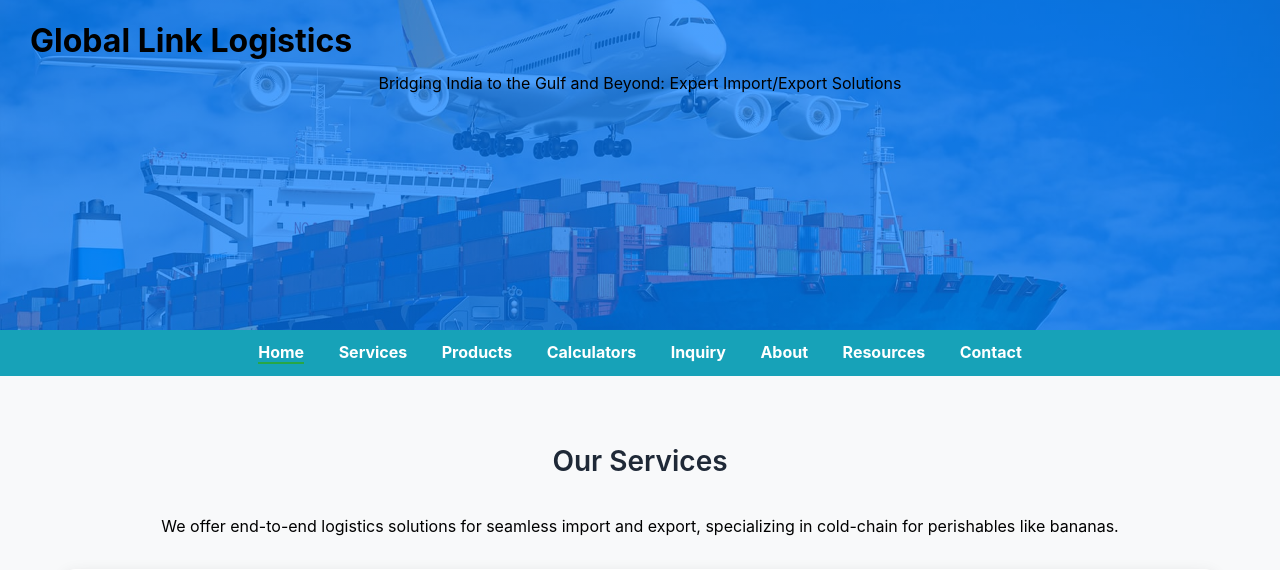
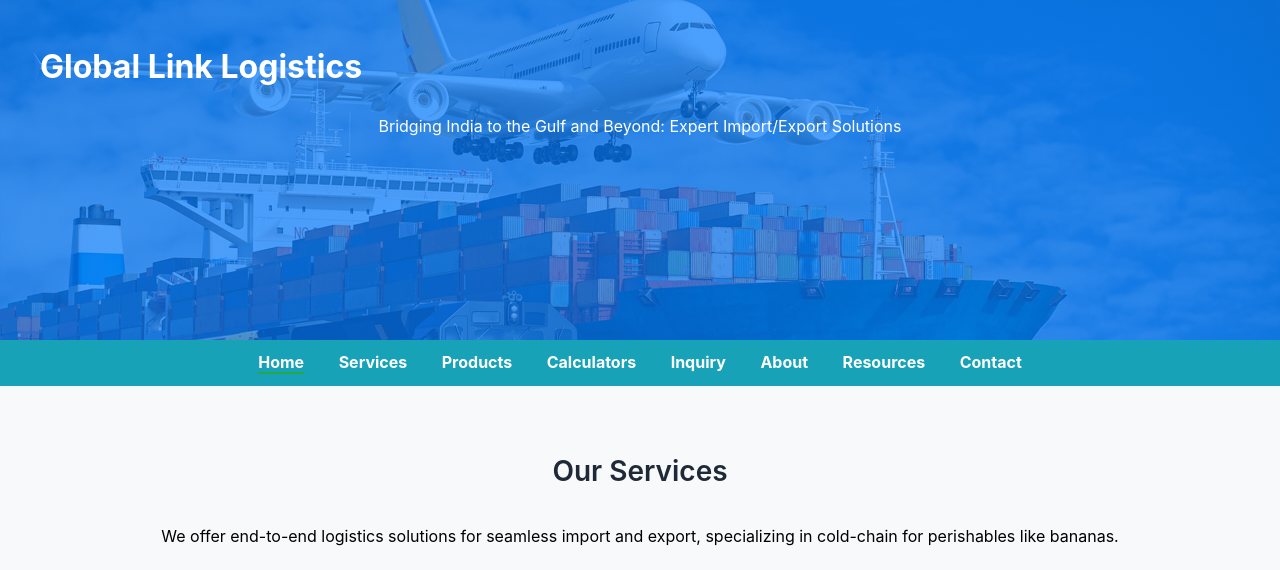
Before and after one commit to ITwArRiOr001/globallink-logistics-website, a Flask app: page /services in a window 1280 px wide. Shown: the top 570 px of the page. Run offline with Flask 3, Linux system fonts and the light colour scheme.

Commit message:
Update style.css

```diff
--- a/static/style.css
+++ b/static/style.css
@@ -11,6 +11,13 @@
   border-radius: 6px;
   font-weight: 500;
   box-shadow: 0 4px 10px rgba(0,0,0,0.1);
+  position: fixed;
+    top: 50%;
+    left: 50%;
+    transform: translate(-50%, -50%);
+    z-index: 9999;
+    max-width: 90%;
+    text-align: center;
 }
 
 .flash-message.success { background: #e6f8ec; color: #1f7a3f; }
@@ -36,20 +43,21 @@ html {
 }
 
 header {
-    padding: 15px 20px; /* Reduced */
-    min-height: auto;
-}
-
-.header-content h1 {
-    font-size: 28px; /* Smaller on desktop */
-    margin: 0;
-}
-
-.header-content p {
-    font-size: 16px;
-    margin: 5px 0;
-}
-
+    background: #007BFF;
+    color: white;
+    padding: 20px;
+    text-align: left;
+    position: relative;
+    display: flex;
+    flex-direction: column;
+    align-items: center;
+    overflow: hidden;
+}
+
+.header-content {
+    text-align: center;
+    width: 100%;
+}
 .translate-dropdown {
     margin-top: 15px;
     z-index: 10;
@@ -59,11 +67,15 @@ header {
 }
 /* Desktop: Larger, top-right, no scroll */
 @media (min-width: 769px) {
-    header {
-        padding: 15px 30px;
-    }
-    .header-content h1 {
-        font-size: 32px;
+     header {
+        flex-direction: row;
+        justify-content: space-between;
+        align-items: flex-start;
+        padding: 20px 40px;
+    }
+    .header-content {
+        text-align: left;
+        flex: 1;
     }
     .translate-dropdown {
     position: absolute;
```
